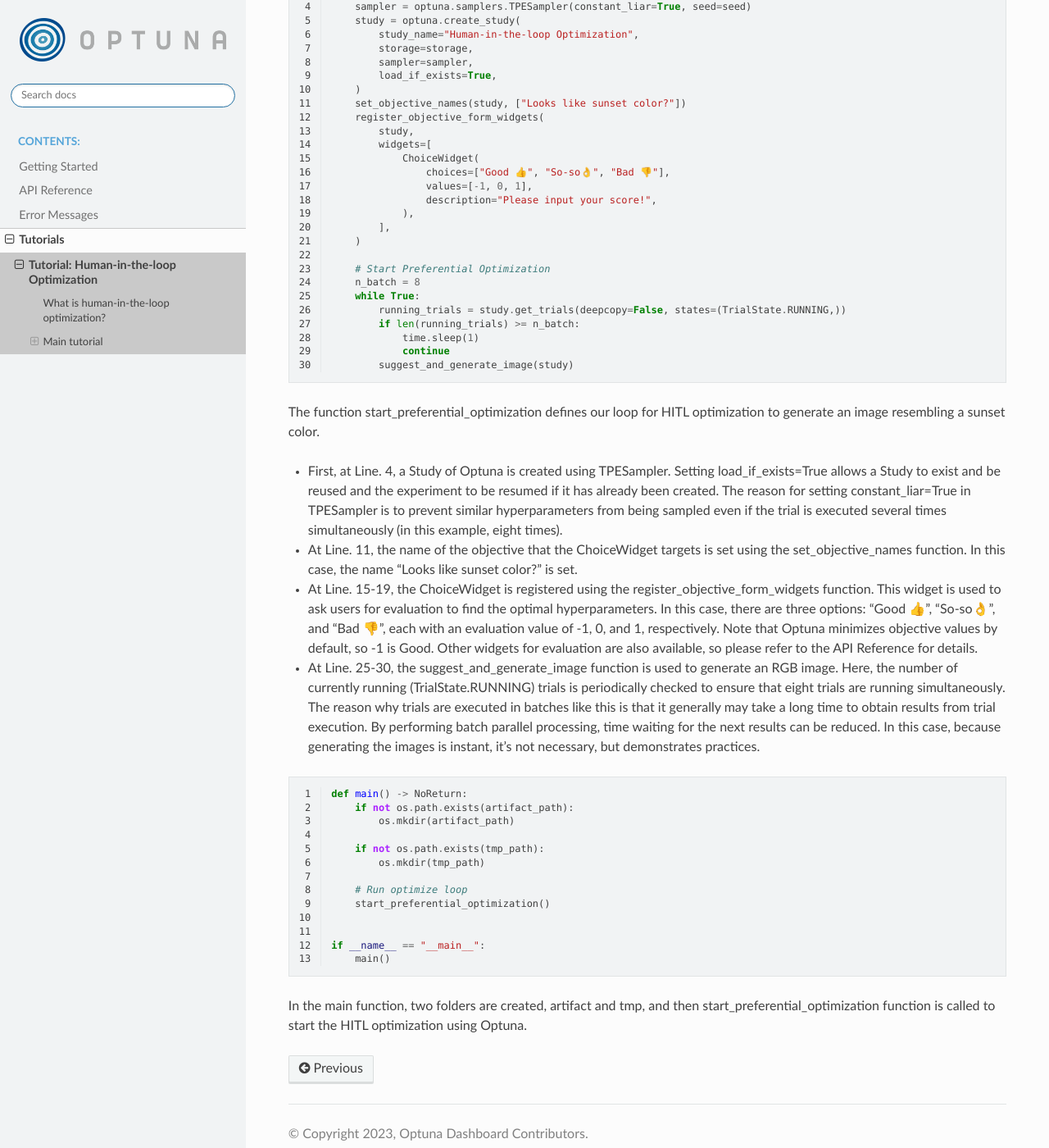
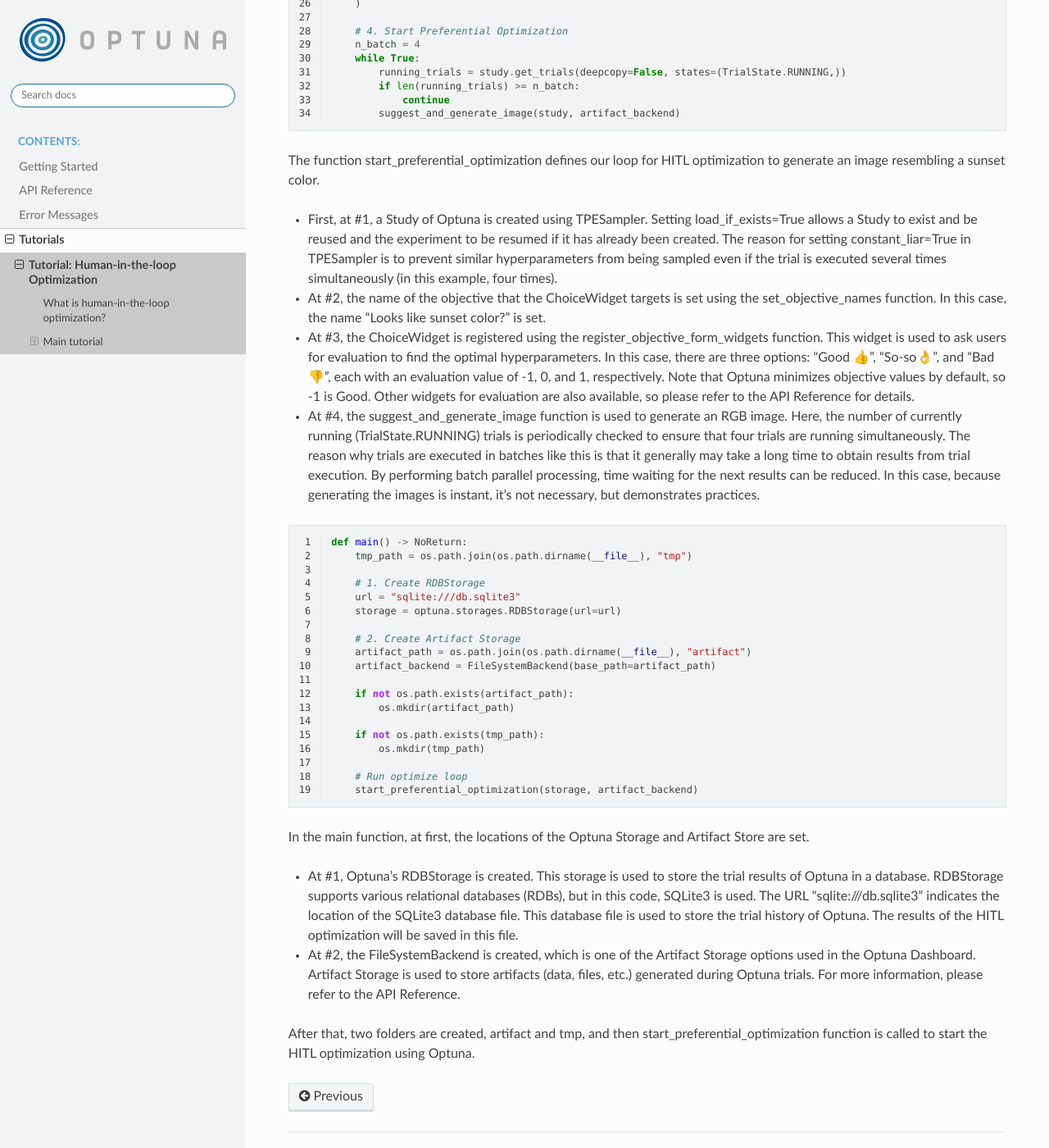
Before and after one commit to optuna/optuna-dashboard, a Sphinx documentation site: the page built from docs/tutorials/hitl.rst, in a window 1280 px wide and 1400 px high, scrolled down 11731 px. Shown: the whole window at 82% size. Built offline with Sphinx 7.4.7 and the Read the Docs theme 2.0.0, drawn with Linux system fonts in a browser that asks for light colours; some of the changed text lies outside the part shown.

Commit message:
Adjust script and tutorial

```diff
--- a/docs/tutorials/hitl.rst
+++ b/docs/tutorials/hitl.rst
@@ -173,37 +173,23 @@
 .. code-block:: python
     :linenos:
 
-    url = "sqlite:///db.sqlite3"
-    storage = optuna.storages.RDBStorage(url=url)
-    artifact_path = os.path.join(os.path.dirname(__file__), "artifact")
-    tmp_path = os.path.join(os.path.dirname(__file__), "tmp")
-    artifact_backend = FileSystemBackend(base_path=artifact_path)
-
-The locations of the Optuna Storage and Artifact Store are set.
-
-* At Line 2, Optuna's RDBStorage is created. This storage is used to store the trial results of Optuna in a database. RDBStorage supports various relational databases (RDBs), but in this code, SQLite3 is used. The URL "sqlite:///db.sqlite3" indicates the location of the SQLite3 database file. This database file is used to store the trial history of Optuna. The results of the HITL optimization will be saved in this file.
-* At Line 5, the FileSystemBackend is created, which is one of the Artifact Storage options used in the Optuna Dashboard. Artifact Storage is used to store artifacts (data, files, etc.) generated during Optuna trials. For more information, please refer to the API Reference.
-
-.. code-block:: python
-    :linenos:
-
-    def suggest_and_generate_image(study: optuna.Study) -> None:
-        # Ask new parameters
+    def suggest_and_generate_image(study: optuna.Study, artifact_backend: FileSystemBackend) -> None:
+        # 1. Ask new parameters
         trial = study.ask()
         r = trial.suggest_int("r", 0, 255)
         g = trial.suggest_int("g", 0, 255)
         b = trial.suggest_int("b", 0, 255)
 
-        # Generate image
+        # 2. Generate image
         image_path = f"tmp/sample-{trial.number}.png"
         image = Image.new("RGB", (320, 240), color=(r, g, b))
         image.save(image_path)
 
-        # Upload Artifact
+        # 3. Upload Artifact
         artifact_id = upload_artifact(artifact_backend, trial, image_path)
         artifact_path = get_artifact_path(trial, artifact_id)
 
-        # Save Note
+        # 4. Save Note
         note = textwrap.dedent(
             f"""\
         ## Trial {trial.number}
@@ -218,17 +204,22 @@
 .. code-block:: python
     :linenos:
 
-    def start_preferential_optimization() -> NoReturn:
-        # Create Study
-        seed = 42
-        sampler = optuna.samplers.TPESampler(constant_liar=True, seed=seed)
+    def start_preferential_optimization(
+        storage: optuna.storages.BaseStorage, artifact_backend: FileSystemBackend
+    ) -> NoReturn:
+        # 1. Create Study
+        sampler = optuna.samplers.TPESampler(constant_liar=True)
         study = optuna.create_study(
             study_name="Human-in-the-loop Optimization",
             storage=storage,
             sampler=sampler,
             load_if_exists=True,
         )
+
+        # 2. Set an objective name
         set_objective_names(study, ["Looks like sunset color?"])
+
+        # 3. Register ChoiceWidget
         register_objective_form_widgets(
             study,
             widgets=[
@@ -240,27 +231,36 @@
             ],
         )
 
-        # Start Preferential Optimization
-        n_batch = 8
+        # 4. Start Preferential Optimization
+        n_batch = 4
         while True:
             running_trials = study.get_trials(deepcopy=False, states=(TrialState.RUNNING,))
             if len(running_trials) >= n_batch:
-                time.sleep(1)
                 continue
-            suggest_and_generate_image(study)
+            suggest_and_generate_image(study, artifact_backend)
 
 
 The function start_preferential_optimization defines our loop for HITL optimization to generate an image resembling a sunset color.
 
-* First, at Line. 4, a Study of Optuna is created using TPESampler. Setting load_if_exists=True allows a Study to exist and be reused and the experiment to be resumed if it has already been created. The reason for setting constant_liar=True in TPESampler is to prevent similar hyperparameters from being sampled even if the trial is executed several times simultaneously (in this example, eight times).
-* At Line. 11, the name of the objective that the ChoiceWidget targets is set using the set_objective_names function. In this case, the name "Looks like sunset color?" is set.
-* At Line. 15-19, the ChoiceWidget is registered using the register_objective_form_widgets function. This widget is used to ask users for evaluation to find the optimal hyperparameters. In this case, there are three options: "Good 👍", "So-so👌", and "Bad 👎", each with an evaluation value of -1, 0, and 1, respectively. Note that Optuna minimizes objective values by default, so -1 is Good. Other widgets for evaluation are also available, so please refer to the API Reference for details.
-* At Line. 25-30, the suggest_and_generate_image function is used to generate an RGB image. Here, the number of currently running (TrialState.RUNNING) trials is periodically checked to ensure that eight trials are running simultaneously. The reason why trials are executed in batches like this is that it generally may take a long time to obtain results from trial execution. By performing batch parallel processing, time waiting for the next results can be reduced. In this case, because generating the images is instant, it’s not necessary, but demonstrates practices.
+* First, at #1, a Study of Optuna is created using TPESampler. Setting load_if_exists=True allows a Study to exist and be reused and the experiment to be resumed if it has already been created. The reason for setting constant_liar=True in TPESampler is to prevent similar hyperparameters from being sampled even if the trial is executed several times simultaneously (in this example, four times).
+* At #2, the name of the objective that the ChoiceWidget targets is set using the set_objective_names function. In this case, the name "Looks like sunset color?" is set.
+* At #3, the ChoiceWidget is registered using the register_objective_form_widgets function. This widget is used to ask users for evaluation to find the optimal hyperparameters. In this case, there are three options: "Good 👍", "So-so👌", and "Bad 👎", each with an evaluation value of -1, 0, and 1, respectively. Note that Optuna minimizes objective values by default, so -1 is Good. Other widgets for evaluation are also available, so please refer to the API Reference for details.
+* At #4, the suggest_and_generate_image function is used to generate an RGB image. Here, the number of currently running (TrialState.RUNNING) trials is periodically checked to ensure that four trials are running simultaneously. The reason why trials are executed in batches like this is that it generally may take a long time to obtain results from trial execution. By performing batch parallel processing, time waiting for the next results can be reduced. In this case, because generating the images is instant, it’s not necessary, but demonstrates practices.
 
 .. code-block:: python
     :linenos:
 
     def main() -> NoReturn:
+        tmp_path = os.path.join(os.path.dirname(__file__), "tmp")
+
+        # 1. Create RDBStorage
+        url = "sqlite:///db.sqlite3"
+        storage = optuna.storages.RDBStorage(url=url)
+
+        # 2. Create Artifact Storage
+        artifact_path = os.path.join(os.path.dirname(__file__), "artifact")
+        artifact_backend = FileSystemBackend(base_path=artifact_path)
+
         if not os.path.exists(artifact_path):
             os.mkdir(artifact_path)
 
@@ -268,10 +268,11 @@
             os.mkdir(tmp_path)
 
         # Run optimize loop
-        start_preferential_optimization()
+        start_preferential_optimization(storage, artifact_backend)
 
+In the main function, at first, the locations of the Optuna Storage and Artifact Store are set.
 
-    if __name__ == "__main__":
-        main()
+* At #1, Optuna's RDBStorage is created. This storage is used to store the trial results of Optuna in a database. RDBStorage supports various relational databases (RDBs), but in this code, SQLite3 is used. The URL "sqlite:///db.sqlite3" indicates the location of the SQLite3 database file. This database file is used to store the trial history of Optuna. The results of the HITL optimization will be saved in this file.
+* At #2, the FileSystemBackend is created, which is one of the Artifact Storage options used in the Optuna Dashboard. Artifact Storage is used to store artifacts (data, files, etc.) generated during Optuna trials. For more information, please refer to the API Reference.
 
-In the main function, two folders are created, artifact and tmp, and then start_preferential_optimization function is called to start the HITL optimization using Optuna.
+After that, two folders are created, artifact and tmp, and then start_preferential_optimization function is called to start the HITL optimization using Optuna.
```
Also changed, not shown: 1 other file.
